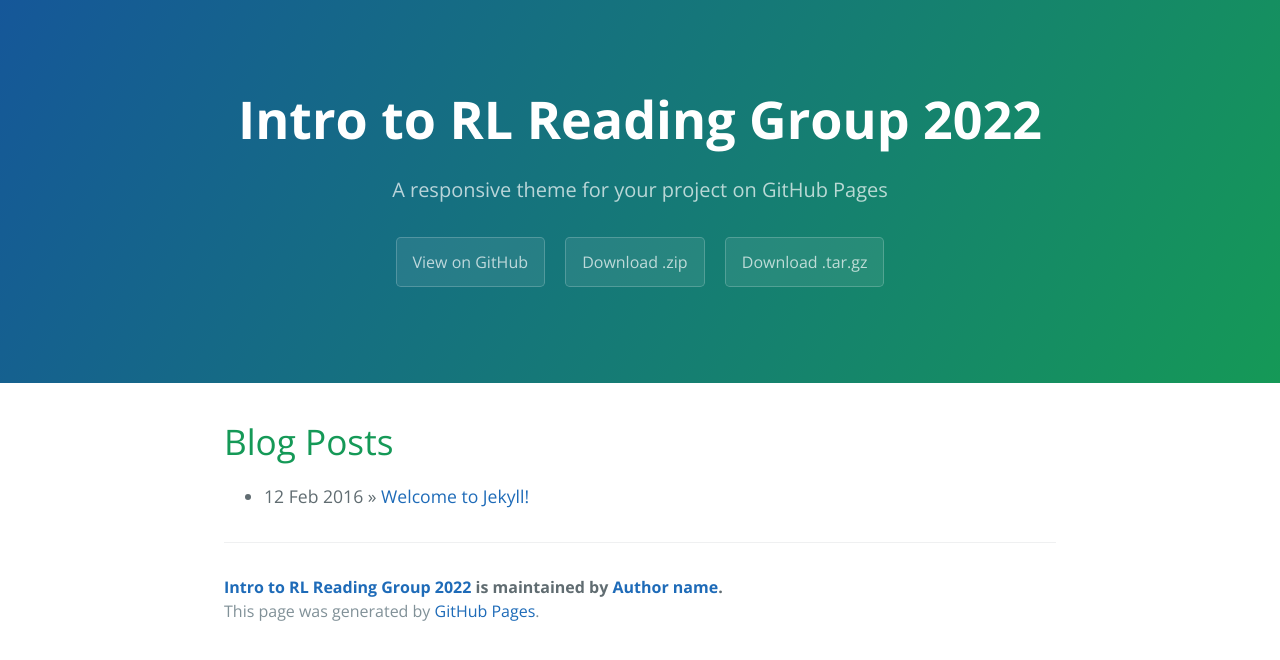
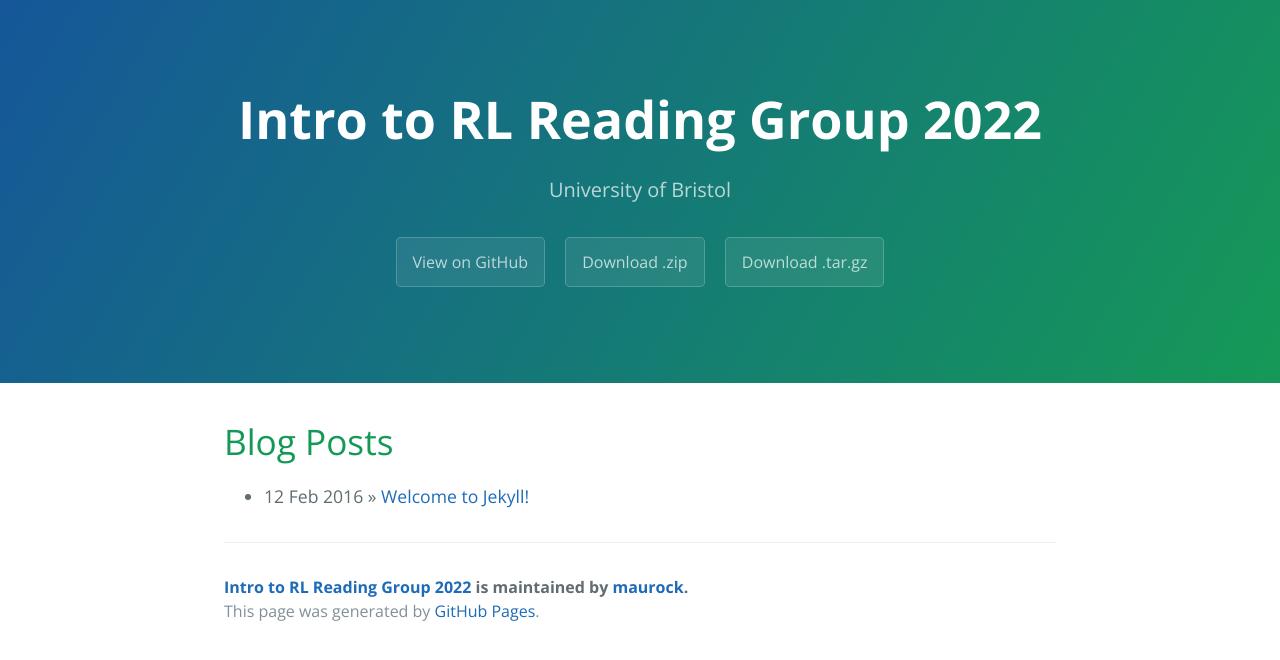
Before and after one commit to Reinforcement-Learning-Intro/Reinforcement-Learning-Intro.github.io, a Jekyll site: the page built from index.html, in a window 1280 px wide. Shown: the top 660 px of the page. Built offline with Jekyll 4.4.1, drawn with Linux system fonts in a browser that asks for light colours; the list of posts is cut into pages by our own code.

Commit message:
author name changed

```diff
--- a/_config.yml
+++ b/_config.yml
@@ -1,14 +1,14 @@
 # Setup
 title:        Intro to RL Reading Group 2022
-tagline:      A responsive theme for your project on GitHub Pages
+tagline:      University of Bristol
 baseurl:      ""
 paginate:     1
 locale:       "en"
 
 # About/contact
 author:
-  name:       Author name
-  url:        http://yourhomepage.com
+  name:       maurock
+  url:
 
 # Gems
 gems:
```
